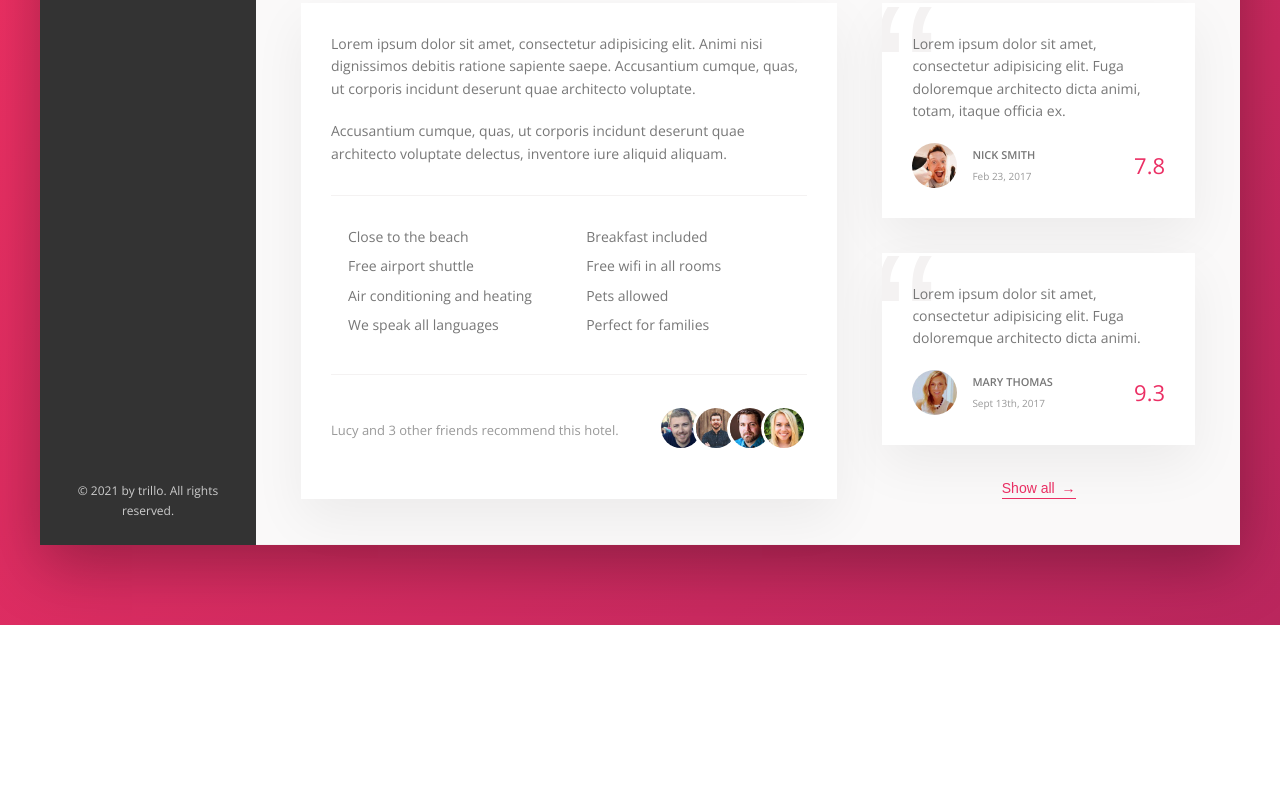
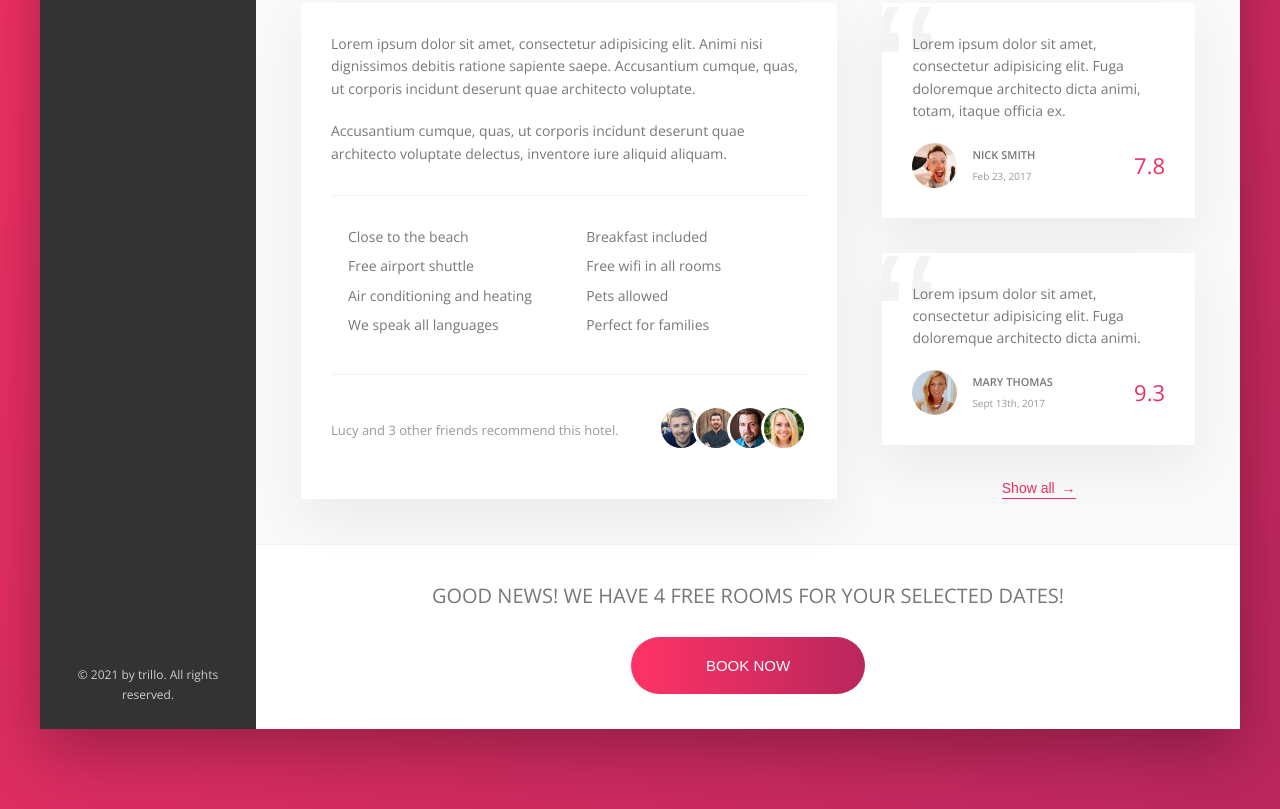
Before and after one commit to KiahP/bookingTrillo, a website: page index.html in a window 1280 px wide. Shown: the part 644-1453 px from the top of the page. Before the commit the page ends 1269 px from the top, so only its background shows below. Drawn offline with nearby package versions, Linux system fonts and the light colour scheme; files whose address does not match are found by name.

Commit message:
desktop version completed

```diff
--- a/index.html
+++ b/index.html
@@ -211,6 +211,19 @@
 
                             <button class="btn-inline">Show all <span>&rarr;</span></button>
                         </div>
+
+
+                    </div>
+
+                    <div class="cta">
+                        <h2 class="cta__book-now">
+                            Good news! We have 4 free rooms for your selected dates!
+                        </h2>
+                        <button class="btn">
+                            <span class="btn__visible">Book Now</span>
+                            <span class="btn__invisible"> Only 4 rooms left</span>
+
+                        </button>
                     </div>
 
                 </main>
--- a/sass/_components.scss
+++ b/sass/_components.scss
@@ -532,3 +532,79 @@
 
     }
 }
+
+
+
+///////////////////////
+// CTA
+
+.cta {
+    padding:3.5rem 0;
+    text-align:center;
+
+    &__book-now {
+        font-size:2rem;
+        font-weight:300;
+        text-transform:uppercase;
+        margin-bottom:2.5rem;
+    }
+}
+
+
+///////////////////////
+// button cta
+
+
+.btn {
+    font-size: 1.5rem;
+    font-weight: 300;
+    text-transform: uppercase;
+    border-radius: 100px;
+    border: none;
+    background-image:linear-gradient(to right, var(--color-primary-light), var(--color-primary-dark));
+    color: #fff;
+    position:relative;
+    overflow:hidden;
+    cursor: pointer;
+
+
+    & > * {
+        display:inline-block;
+        height: 100%;
+        width: 100%;
+        transition: all .2s;
+
+    }
+
+
+    &__visible {
+        padding:2rem 7.5rem;
+    }
+
+    &__invisible {
+        position: absolute;
+        padding:2rem 0;
+        left:0;
+        top:-100%;
+    }
+
+    &:hover {
+        background-image:linear-gradient(to left, var(--color-primary-light), var(--color-primary-dark));
+    }
+    &:hover &__visible {
+         transform: translateY(100%);
+
+    }
+    &:hover &__invisible {
+        top: 0;
+
+    }
+
+    &:focus {
+        outline: none;
+        animation:pulsate 1s infinite;
+    }
+
+
+
+}
```
Also changed, not shown: css/style.css, sass/main.css, 1 other file.
